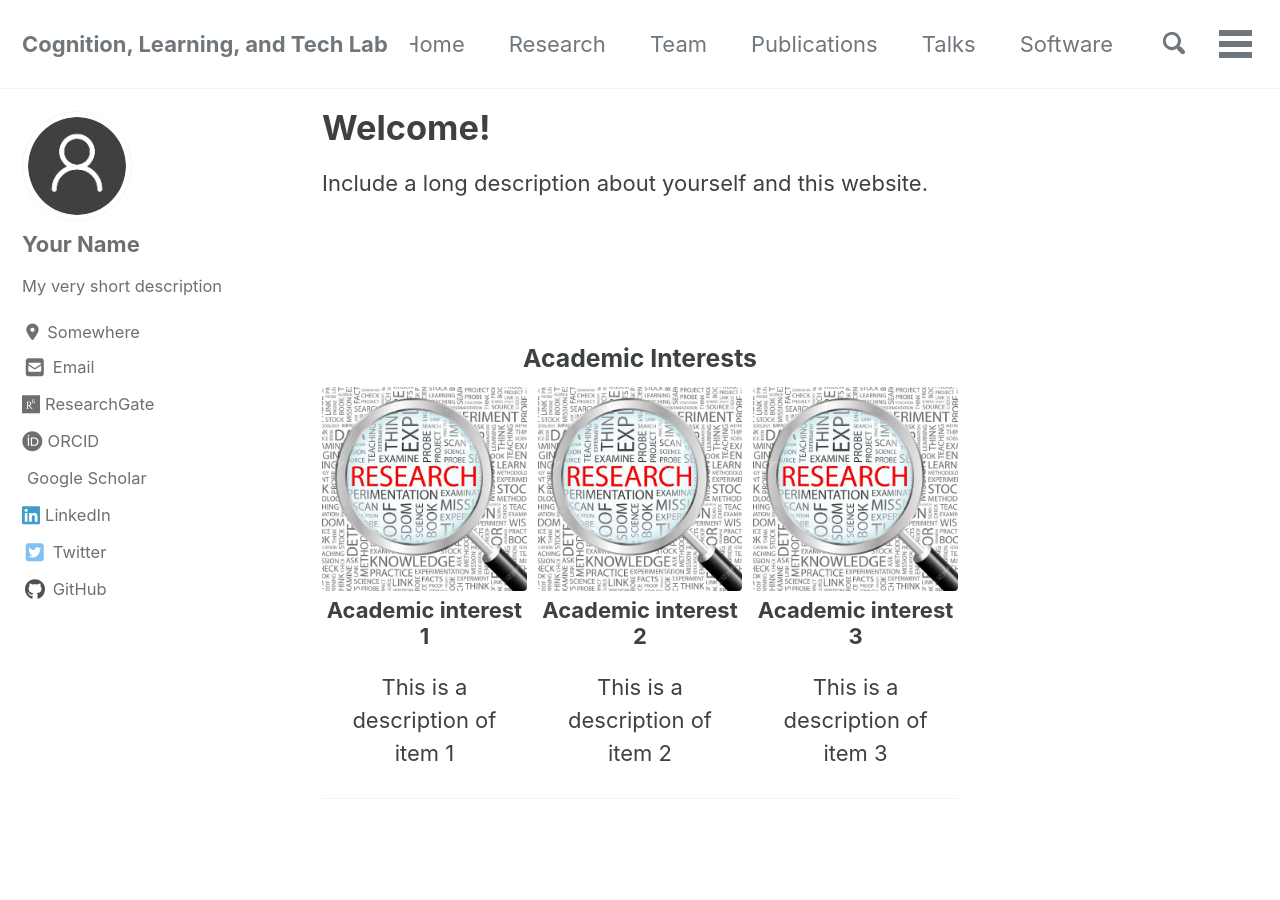
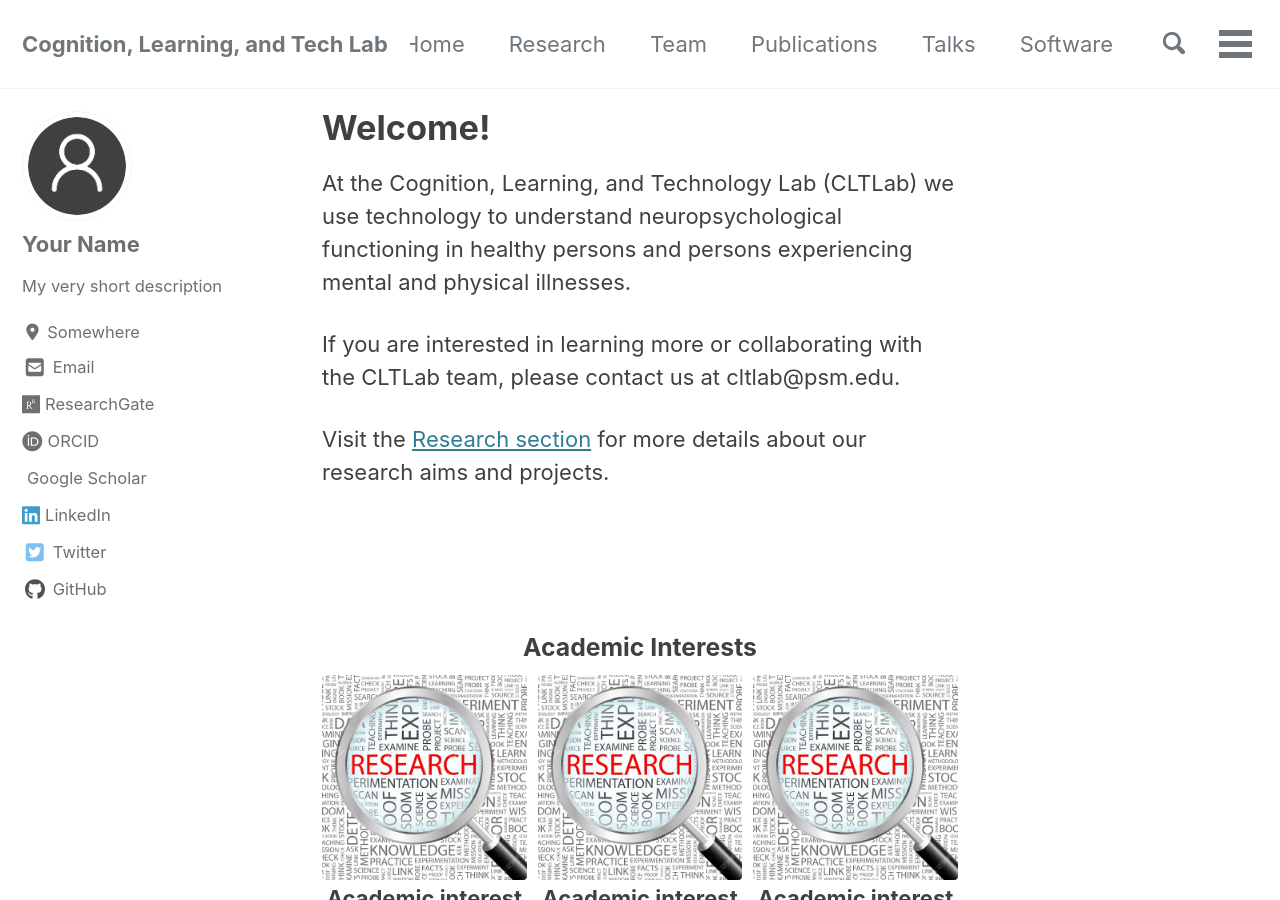
Before and after one commit to cognition-health-technology-lab/chtlab.github.io, a Jekyll site: the page built from _pages/index.md, in a window 1280 px wide and 900 px high. Built offline with Jekyll 4.4.1, drawn with Linux system fonts in a browser that asks for light colours; cached includes are drawn as plain includes; nearby versions of some CDN libraries; a style sheet for code colours, icons or effects is not loaded.

Commit message:
Add basic info to home

```diff
--- a/_pages/index.md
+++ b/_pages/index.md
@@ -25,10 +25,11 @@ feature_row:
 # Delete the previous lines if you prefer not to have a feature row
 ---
 
-Include a long description about yourself and this website.
+At the Cognition, Learning, and Technology Lab (CLTLab) we use technology to understand neuropsychological functioning in healthy persons and persons experiencing mental and physical illnesses.
 
+If you are interested in learning more or collaborating with the CLTLab team, please contact us at cltlab@psm.edu.
 
-
+Visit the <a href="{{ site.url }}{{ site.baseurl }}/research">Research section</a> for more details about our research aims and projects.
 
 <!-- Delete next line if you prefer not to have a feature row. -->
 <br />
```
